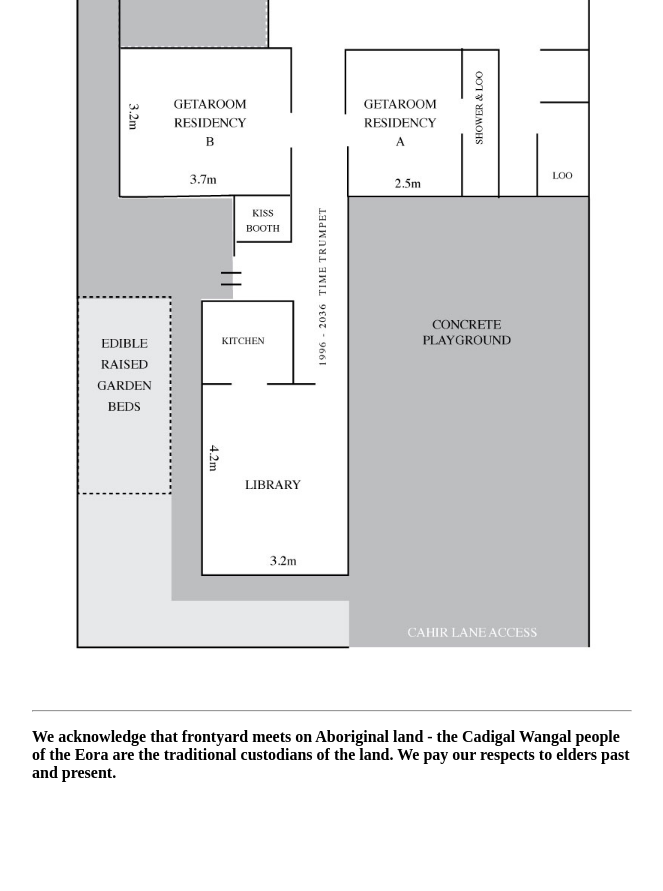
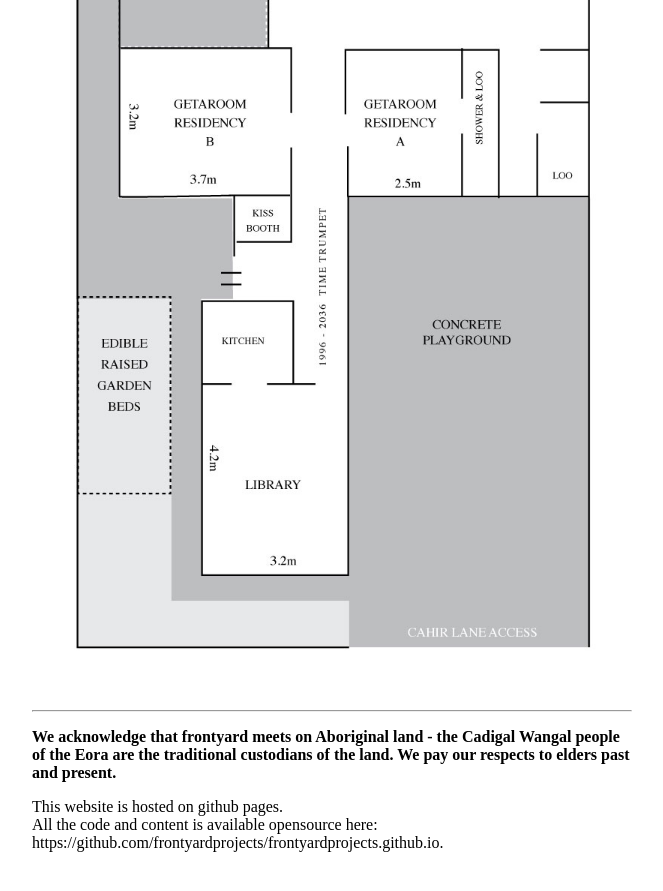
Before and after one commit to frontyardprojects/frontyardprojects.github.io, a Jekyll site: the page built from index.md, in a window 1280 px wide and 900 px high, scrolled down 1248 px. Shown: the top 891 px of the window, without its empty margins (308-971 px from the left). Built offline with Jekyll 4.4.1, drawn with Linux system fonts in a browser that asks for light colours; before the commit the page ends 2078 px from its top, so only the background shows below that.

Commit message:
updated footer to include link to source code.

```diff
--- a/_includes/footer.md
+++ b/_includes/footer.md
@@ -1,3 +1,6 @@
 ______
 
 **We acknowledge that frontyard meets on Aboriginal land - the Cadigal Wangal people of the Eora are the traditional custodians of the land. We pay our respects to elders past and present.**
+
+This website is hosted on github pages.
+All the code and content is available opensource here: https://github.com/frontyardprojects/frontyardprojects.github.io.
```
